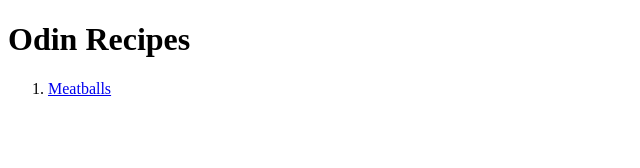
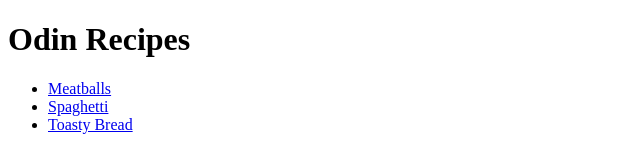
Before and after one commit to jerquad/odin-recipes, a plain HTML site: page index.html in a window 1280 px wide. Shown: the whole page, without its empty margins (0-640 px from the left). Drawn offline with Linux system fonts and the light colour scheme.

Commit message:
Add links in index.html

```diff
--- a/index.html
+++ b/index.html
@@ -7,8 +7,10 @@
 
     <body>
         <h1>Odin Recipes</h1>
-        <ol>
+        <ul>
             <li><a href="./recipes/meatballs.html">Meatballs</a></li>
-        </ol>
+            <li><a href="./recipes/spagghetti.html">Spaghetti</a></li>
+            <li><a href="./recipes/toastybread.html">Toasty Bread</a></li>
+        </ul>
     </body>
 </html>
```
